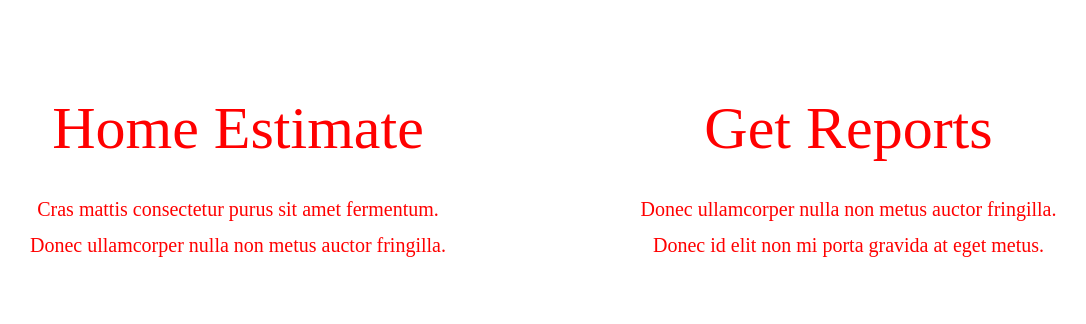
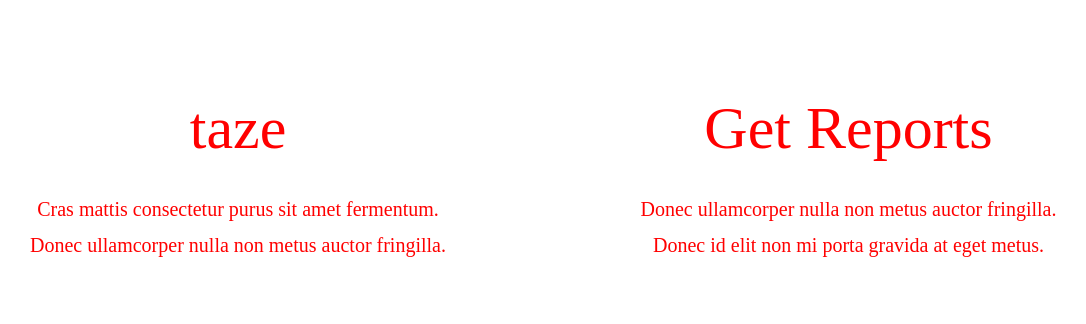
Before and after one commit to tazemebro/wordpress-enviroment, a WordPress theme: template themes/askbryan/index.php in a window 1280 px wide. Shown: the part 90-414 px from the top of the page, without its empty margins (97-1183 px from the left). Run offline with PHP 8.4 and a stand-in for WordPress, Linux system fonts and the light colour scheme; the site name, menu and one post (Sample post) are stand-ins, and other content is empty.

Commit message:
askbryan

```diff
--- a/themes/askbryan/index.php
+++ b/themes/askbryan/index.php
@@ -19,7 +19,7 @@
 <div class="container-fluid">
 		<div class="row hero clear">
 			<div class="estimate col-md-6 container">
-				<h2>Home Estimate</h2>
+				<h2>taze</h2>
 					<br/>
 				<p>Cras mattis consectetur purus sit amet fermentum.<br />Donec ullamcorper nulla non metus auctor fringilla.</p>
 
```
